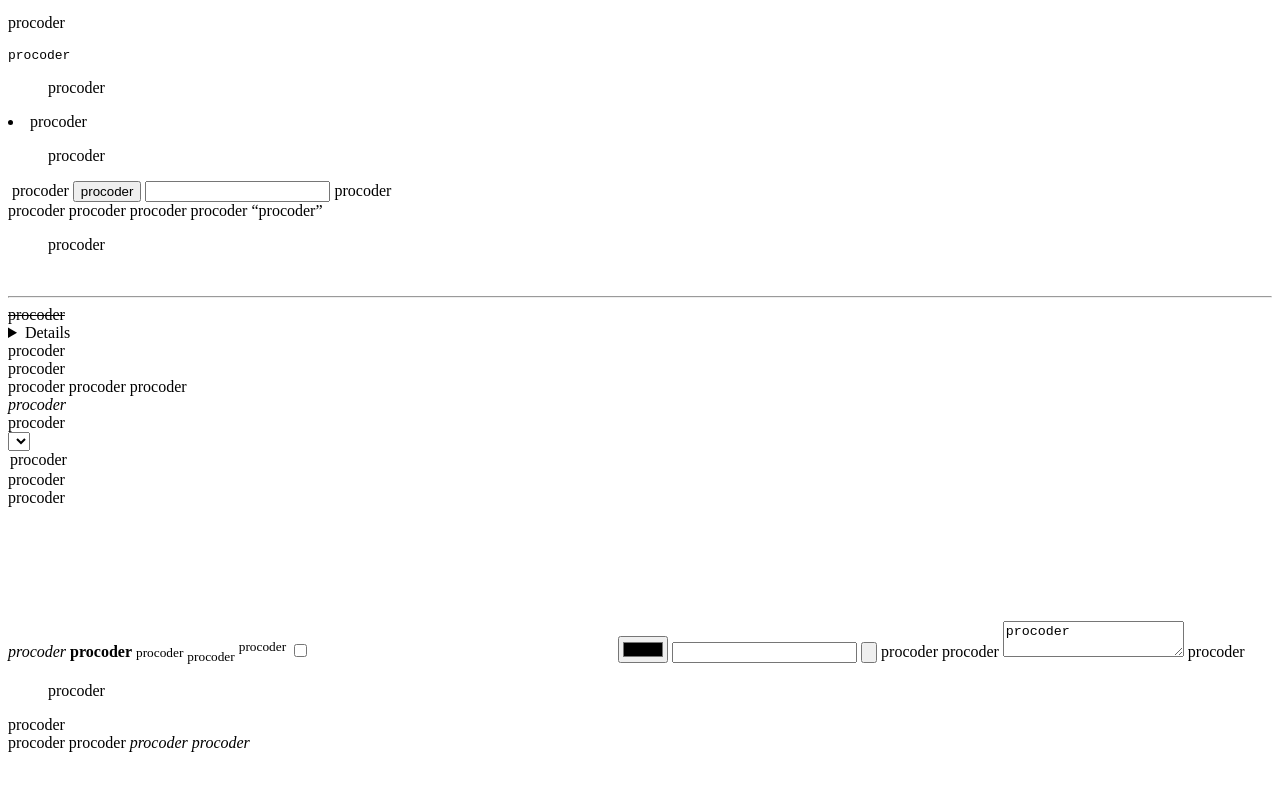
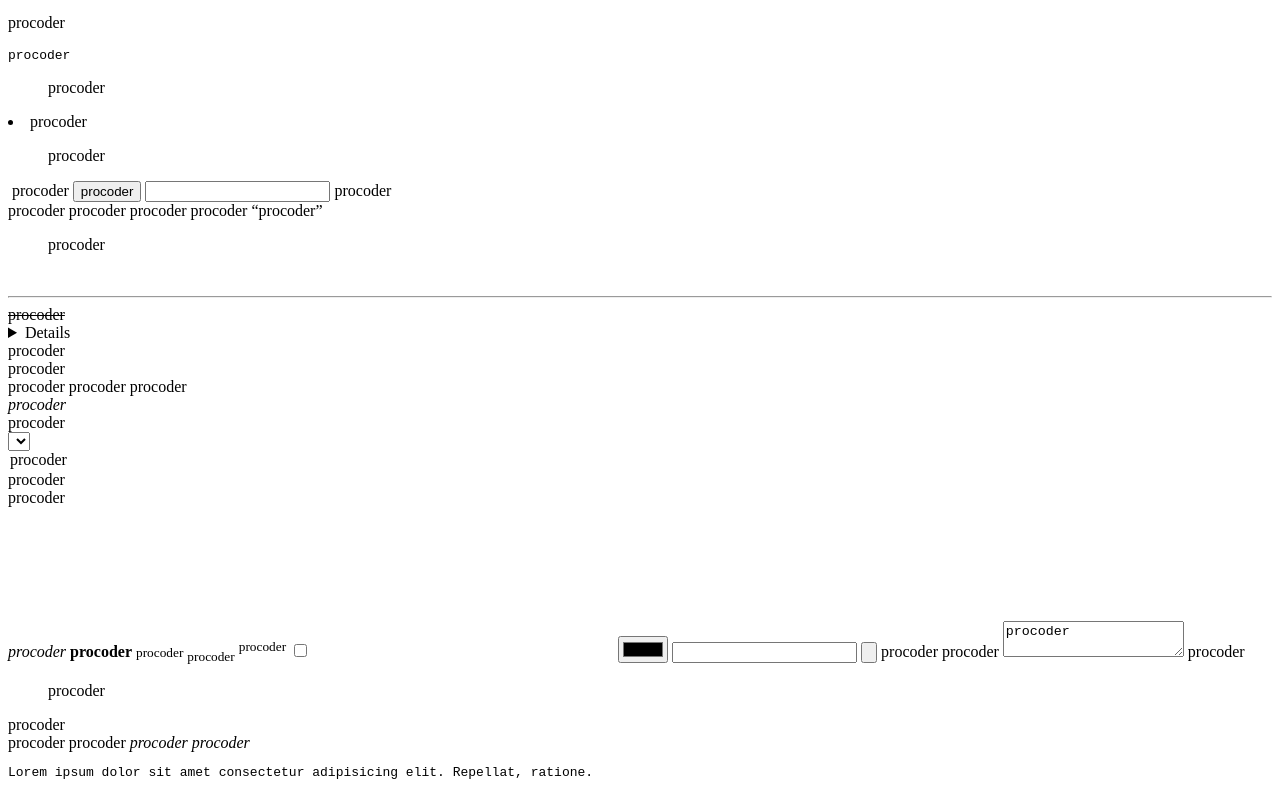
Before and after one commit to ruhulamin850148-lab/second-project, a plain HTML site: page index.html in a window 1280 px wide. Shown: the part 524-1317 px from the top of the page. Before the commit the page ends 1284 px from the top, so only its background shows below. Drawn offline with Linux system fonts and the light colour scheme.

Commit message:
pre tag added

```diff
--- a/index.html
+++ b/index.html
@@ -77,5 +77,6 @@
 <bdo dir="">procoder</bdo>
 <cite>procoder</cite>
 <i>procoder</i>
+<pre>Lorem ipsum dolor sit amet consectetur adipisicing elit. Repellat, ratione.</pre>
 </body>
 </html>
```
